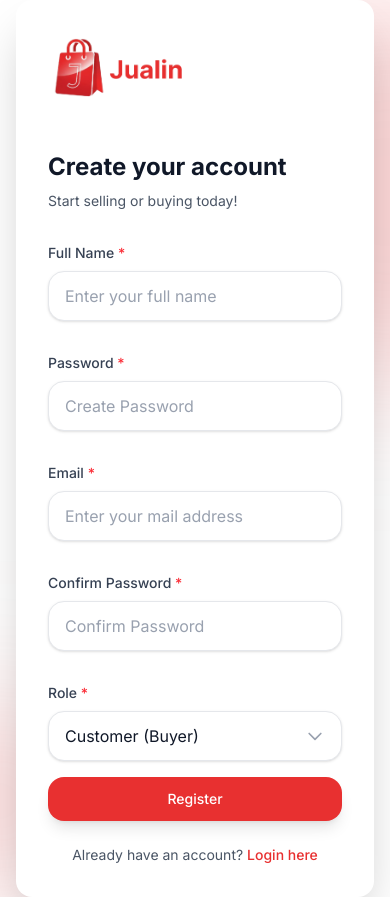
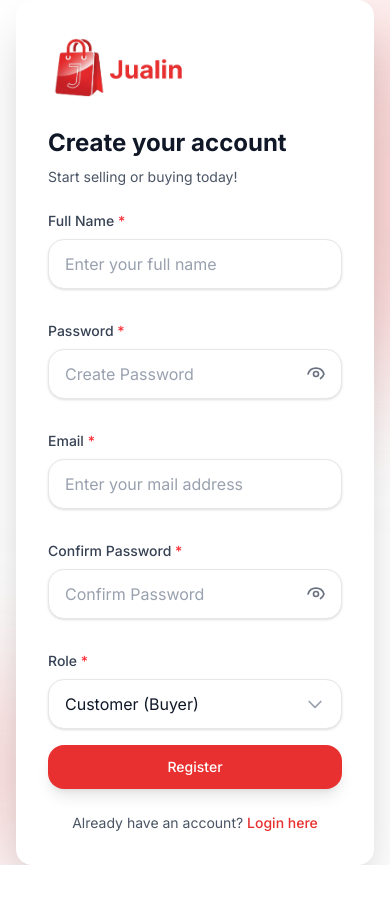
Before and after one commit to Jualin-App/jualin, a Next.js app: page /register in a window 390 px wide. After the commit the page ends 865 px from the top, so only its background shows below. Built offline with nearby package versions, Linux system fonts and the light colour scheme.

Commit message:
feat(auth-ui): implement complete login & register UI with validation, role selection, API integration, responsive design, and enhanced UX

```diff
--- a/src/app/(auth)/login/page.jsx
+++ b/src/app/(auth)/login/page.jsx
@@ -34,9 +34,9 @@ export default function LoginPage() {
 
       <div className="relative z-10 w-full max-w-md mx-4">
         <div className="bg-white rounded-2xl shadow-2xl p-8 md:p-10">
-          <Logo size="xl" className="mb-12" />
+          <Logo size="xl" className="mb-6" />
 
-          <div className="mb-8">
+          <div className="mb-6">
             <h1 className="text-2xl md:text-3xl font-bold text-gray-900 mb-2">
               Welcome back !
             </h1>
--- a/src/app/(auth)/register/page.jsx
+++ b/src/app/(auth)/register/page.jsx
@@ -33,9 +33,9 @@ export default function RegisterPage() {
 
       <div className="relative z-10 w-full max-w-4xl mx-4">
         <div className="bg-white rounded-2xl shadow-2xl p-8 md:p-10">
-          <Logo size="xl" className="mb-12" />
+          <Logo size="xl" className="mb-6" />
 
-          <div className="mb-8">
+          <div className="mb-6">
             <h1 className="text-2xl md:text-3xl font-bold text-gray-900 mb-2">
               Create your account
             </h1>
--- a/src/components/ui/Input.jsx
+++ b/src/components/ui/Input.jsx
@@ -1,4 +1,4 @@
-import React from 'react';
+import React, { useState } from 'react';
 
 const Input = ({
   label,
@@ -11,13 +11,23 @@ const Input = ({
   className = '',
   error = ''
 }) => {
+  const [showPassword, setShowPassword] = useState(false);
+
+  const togglePasswordVisibility = () => {
+    setShowPassword(!showPassword);
+  };
+
+  const isPasswordField = type === 'password';
+  const inputType = isPasswordField && showPassword ? 'text' : type;
+
   return (
     <div className={`mb-4 ${className}`}>
       <label htmlFor={name} className="block text-sm font-medium text-gray-700 mb-2">
         {label} {required && <span className="text-red-500">*</span>}
       </label>
+      <div className="relative">
         <input
-        type={type}
+          type={inputType}
           id={name}
           name={name}
           value={value}
@@ -29,8 +39,29 @@ const Input = ({
             focus:outline-none focus:ring-2 focus:ring-[#E83030] focus:border-[#E83030]
             transition-all duration-200
             ${error ? 'border-red-500' : 'border-gray-200'}
+            ${isPasswordField ? 'pr-12' : ''}
           `}
         />
+        {isPasswordField && (
+          <button
+            type="button"
+            onClick={togglePasswordVisibility}
+            className="absolute inset-y-0 right-0 flex items-center pr-4 text-gray-500 hover:text-gray-700 focus:outline-none"
+          >
+            {showPassword ? (
+              <svg className="w-5 h-5" fill="none" stroke="currentColor" viewBox="0 0 24 24">
+                <path strokeLinecap="round" strokeLinejoin="round" strokeWidth={2} d="M13.875 18.825A10.05 10.05 0 0112 19c-4.478 0-8.268-2.943-9.543-7a9.97 9.97 0 011.563-3.029m5.858.908a3 3 0 001.243-1.82m-1.243-1.82A3 3 0 0112 6c1.204 0 2.267.681 2.875 1.625m-5.858 8.242a3 3 0 00-1.243 1.82m1.243-1.82a3 3 0 011.82-1.243m0 0a3 3 0 011.82 1.243m-1.82-1.243A3 3 0 0112 18c-1.204 0-2.267-.681-2.875-1.625M15 12a3 3 0 11-6 0 3 3 0 016 0z" />
+                <path strokeLinecap="round" strokeLinejoin="round" strokeWidth={2} d="M2.458 12C3.732 7.943 7.523 5 12 5c4.478 0 8.268 2.943 9.543 7a10.025 10.025 0 01-4.132 5.411M21.542 12c-1.274 4.057-5.065 7-9.543 7-4.478 0-8.268-2.943-9.543-7a10.025 10.025 0 014.132-5.411" />
+              </svg>
+            ) : (
+              <svg className="w-5 h-5" fill="none" stroke="currentColor" viewBox="0 0 24 24">
+                <path strokeLinecap="round" strokeLinejoin="round" strokeWidth={2} d="M15 12a3 3 0 11-6 0 3 3 0 016 0z" />
+                <path strokeLinecap="round" strokeLinejoin="round" strokeWidth={2} d="M2.458 12C3.732 7.943 7.523 5 12 5c4.478 0 8.268 2.943 9.543 7a10.025 10.025 0 01-4.132 5.411" />
+              </svg>
+            )}
+          </button>
+        )}
+      </div>
       {error && (
         <p className="mt-2 text-sm text-red-600">{error}</p>
       )}
```
Lines whose indentation alone changed are shown as unchanged.
